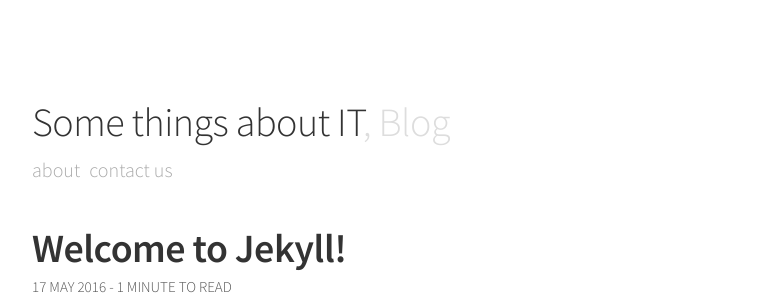
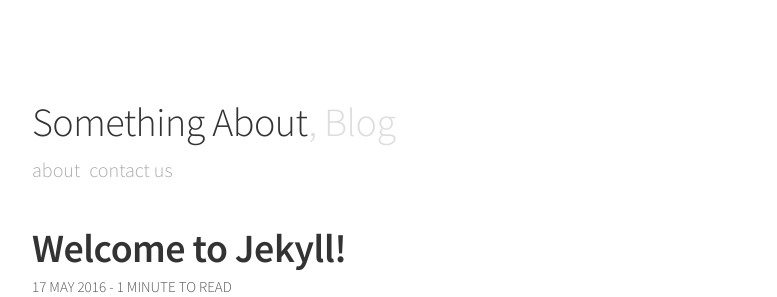
Before and after one commit to emilianocarvalho/emilianocarvalho.github.io, a Jekyll site: the page built from _posts/2016-05-16-welcome-to-jekyll.markdown, in a window 1280 px wide. Shown: the top 297 px of the page, without its empty margins (248-1025 px from the left). Built offline with Jekyll 4.4.1, drawn with Linux system fonts in a browser that asks for light colours; comment, search, counter and statistics services are not loaded.

Commit message:
Atualizando title

```diff
--- a/_config.yml
+++ b/_config.yml
@@ -6,7 +6,7 @@
 # 'jekyll serve'. If you change this file, please restart the server process.
 
 # Site settings
-title: Some things about IT
+title: Something About
 email: emilianocarvalho.dev@gmail.com
 description: "Neste blog estarão registradas anotações, tutoriais e dicas sobre tecnologia."
 baseurl: "" # the subpath of your site, e.g. /blog
```
